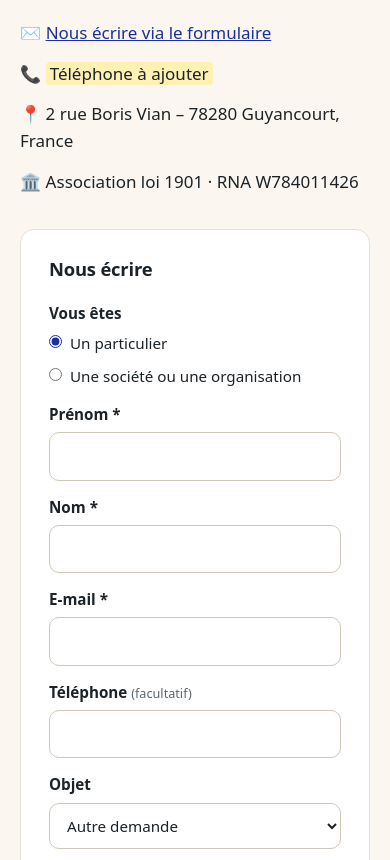
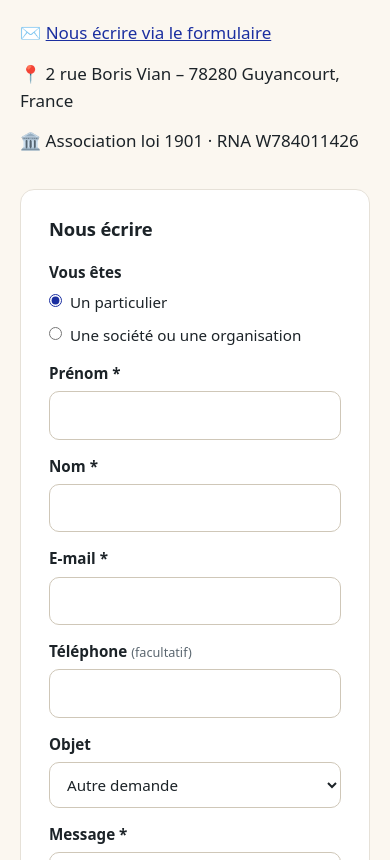
Before and after one commit to Aka-78/1001aides-site, a plain HTML site: page index.html in a window 390 px wide. Shown: the part 11013-11873 px from the top of the page. Drawn offline with Linux system fonts and the light colour scheme.

Commit message:
Retrait de la ligne téléphone (contact uniquement via le formulaire)
Co-Authored-By: Claude Opus 5.5 <noreply@anthropic.com>
Claude-Session: https://claude.ai/code/session_01EwnCvrBWCcUd69pXQc9uD2

```diff
--- a/index.html
+++ b/index.html
@@ -397,7 +397,6 @@
       <p>1001aides est une association loi 1901, déclarée en août 2024 à la préfecture des Yvelines et portée par des bénévoles entre la France et l'Afrique occidentale. Notre objectif : apporter aux villages des aides concrètes et durables (eau, agriculture, santé), avec des équipements qu'ils peuvent entretenir eux-mêmes.</p>
       <div class="contact-info">
         <p>✉️ <a href="#contact-form" data-objet="Autre demande">Nous écrire via le formulaire</a></p>
-        <p>📞 <span class="ph">Téléphone à ajouter</span></p>
         <p>📍 2 rue Boris Vian – 78280 Guyancourt, France</p>
         <p>🏛️ Association loi 1901 · RNA W784011426</p>
       </div>
```
